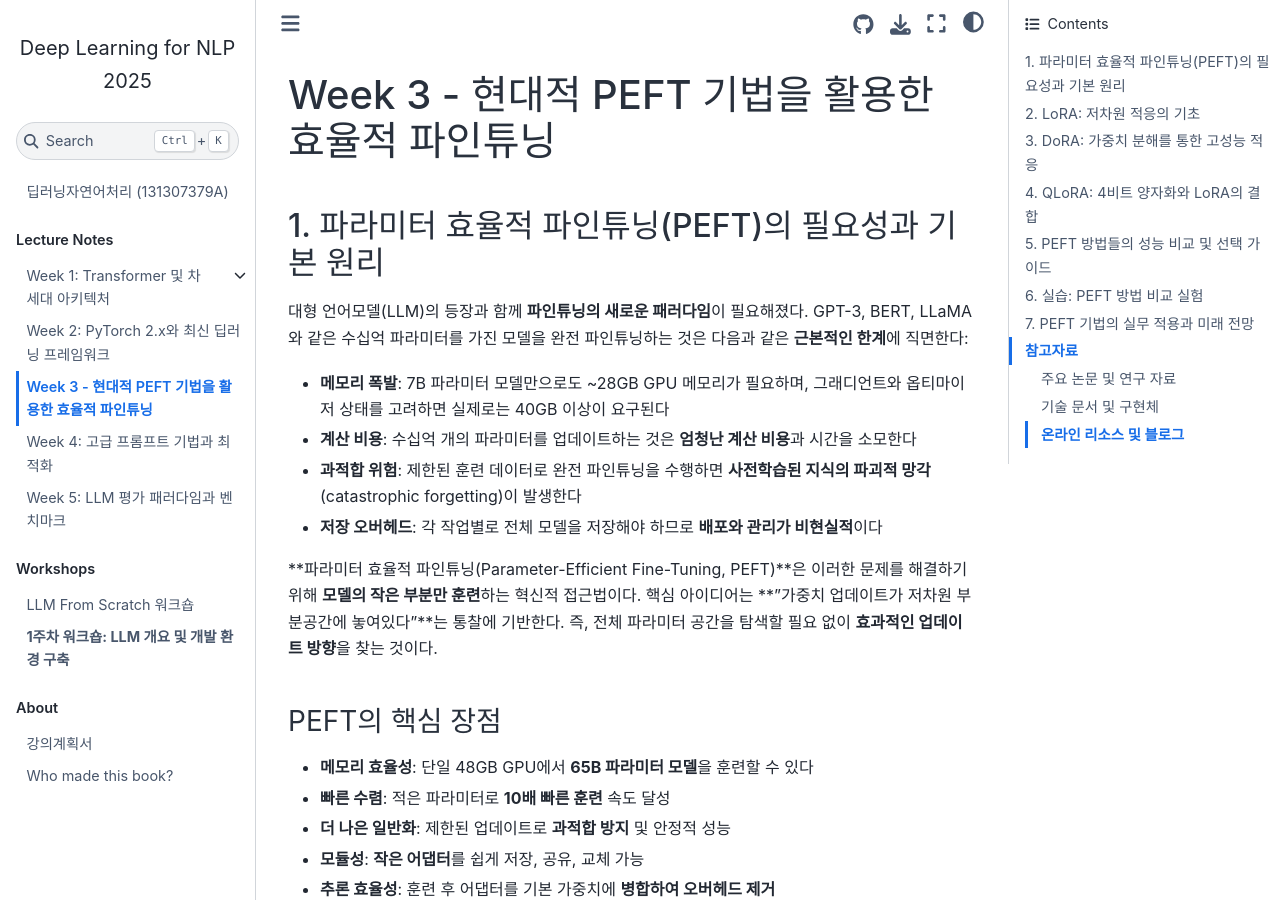
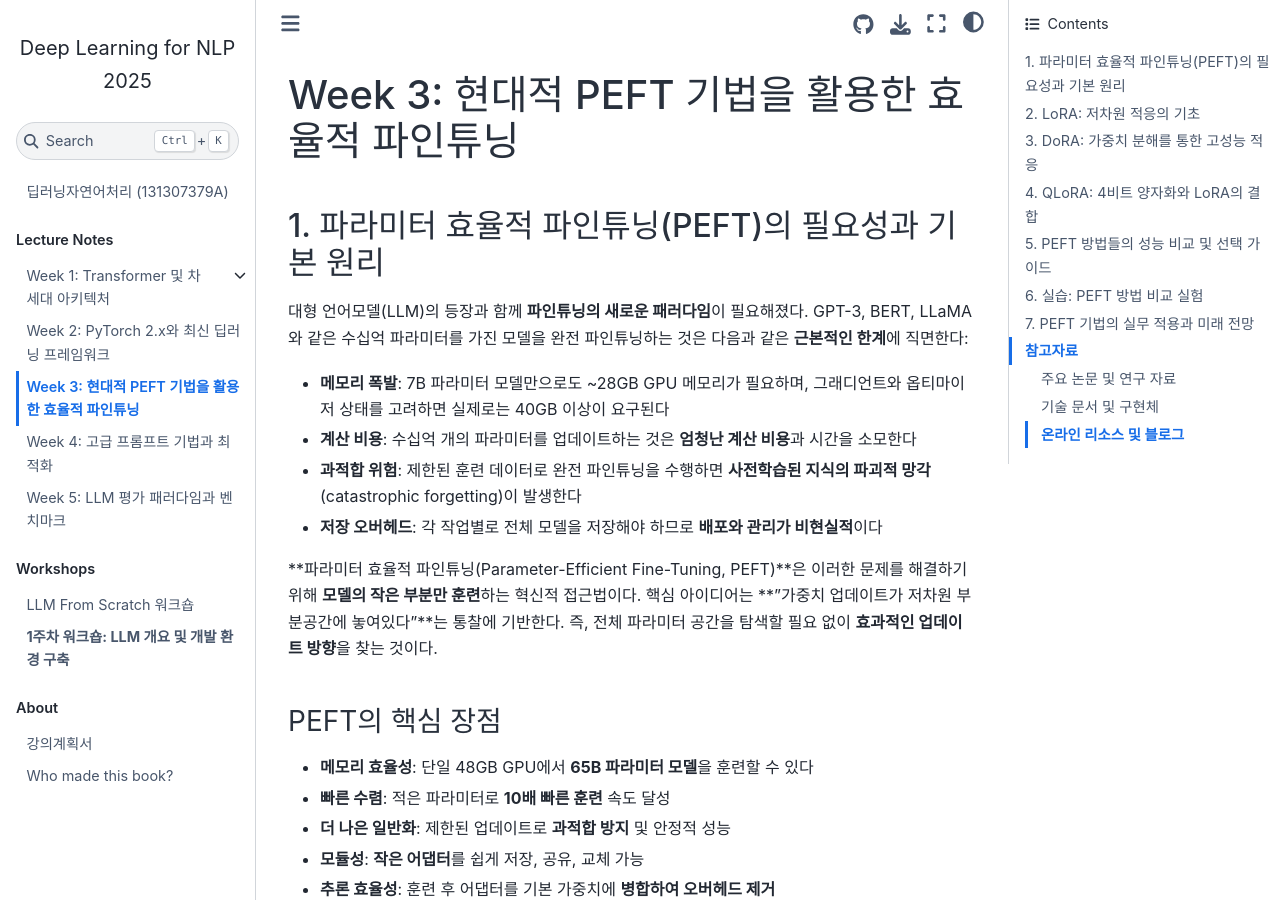
Before and after one commit to entelecheia/deepnlp-2025, a Jupyter Book: the page built from book/ko/week03/index.md, in a window 1280 px wide and 900 px high. Built offline with Jupyter Book 1.0.4 settings and Sphinx 7.4.7 and the Sphinx Book theme 1.1.4, drawn with Linux system fonts in a browser that asks for light colours.

````diff
--- a/book/ko/week03/index.md
+++ b/book/ko/week03/index.md
@@ -1,4 +1,4 @@
-# Week 3 - 현대적 PEFT 기법을 활용한 효율적 파인튜닝
+# Week 3: 현대적 PEFT 기법을 활용한 효율적 파인튜닝
 
 ## 1. 파라미터 효율적 파인튜닝(PEFT)의 필요성과 기본 원리
 
@@ -32,6 +32,7 @@
 $$\Delta W = A \times B$$
 
 여기서:
+
 - $A \in \mathbb{R}^{d \times r}$와 $B \in \mathbb{R}^{r \times k}$는 **저차원 행렬**
 - $r \ll \min(d, k)$는 **랭크** (일반적으로 4, 8, 16)
 - $A$와 $B$만 **훈련 가능한 파라미터**
@@ -41,6 +42,7 @@ $$\Delta W = A \times B$$
 ### 2.2 LoRA의 수학적 예시
 
 **768×768 어텐션 가중치 행렬**에 랭크 $r=8$을 적용한 경우:
+
 - **완전 파인튜닝**: 768² = **589,824 파라미터**
 - **LoRA**: 8×(768+768) = **12,288 파라미터** (98% 감소!)
 
@@ -77,6 +79,7 @@ print(f"Trainable parameters: {model.print_trainable_parameters()}")
 ```
 
 **실행 결과 예시:**
+
 ```
 trainable params: 1,572,864 || all params: 110,104,322 || trainable%: 1.43
 ```
@@ -84,12 +87,14 @@ trainable params: 1,572,864 || all params: 110,104,322 || trainable%: 1.43
 ### 2.4 LoRA의 주요 장점과 한계
 
 **장점:**
+
 - **파라미터 효율성**: 원본 파라미터의 0.1%-0.5%만 사용
 - **메모리 절약**: 90% 이상의 메모리 사용량 감소
 - **추론 오버헤드 없음**: 훈련 후 어댑터를 기본 가중치에 병합 가능
 - **모듈성**: 작업별 어댑터를 쉽게 교체 가능
 
 **한계:**
+
 - **저차원 병목**: 랭크 제약으로 인한 표현력 제한
 - **하이퍼파라미터 민감성**: 랭크와 알파 값에 따른 성능 변동
 - **레이어별 최적화 부족**: 모든 레이어에 동일한 설정 적용
@@ -118,20 +123,23 @@ DoRA는 각 가중치 행렬 $W_0$를 **두 개의 독립적인 성분**으로
 가중치 행렬 $W_0 \in \mathbb{R}^{d \times k}$에 대해:
 
 1. **분해**:
+
    - $V = \frac{W_0}{||W_0||_F}$ (방향 벡터)
    - $m = ||W_0||_F$ (크기 스칼라)
 
 2. **방향 업데이트**: LoRA를 방향에 적용
+
    - $\Delta V = AB$ (여기서 $A \in \mathbb{R}^{d \times r}$, $B \in \mathbb{R}^{r \times k}$)
    - $V' = V + \Delta V$
 
 3. **크기 업데이트**: 스케일링 인수 학습
+
    - $m' = m + \Delta m$ (여기서 $\Delta m$은 학습 가능한 스칼라)
 
 4. **재구성**: $W' = m' \times \frac{V'}{||V'||_F}$
 
 ![DoRA Architecture](figs/image1.jpeg)
-*DoRA의 구조: 사전학습된 가중치 $W_0$는 고정된 방향 $V$와 학습 가능한 크기 $m$으로 분해된다. DoRA는 방향을 조정하기 위해 LoRA 스타일의 저차원 업데이트를 적용하고 크기 $m$도 조정한다. 훈련 후, 크기와 새로운 방향이 곱해져 병합된 가중치 $W'$를 형성한다.*
+_DoRA의 구조: 사전학습된 가중치 $W_0$는 고정된 방향 $V$와 학습 가능한 크기 $m$으로 분해된다. DoRA는 방향을 조정하기 위해 LoRA 스타일의 저차원 업데이트를 적용하고 크기 $m$도 조정한다. 훈련 후, 크기와 새로운 방향이 곱해져 병합된 가중치 $W'$를 형성한다._
 
 ### 3.3 DoRA의 주요 장점
 
@@ -217,11 +225,13 @@ QLoRA의 성공은 신경망 가중치에 최적화된 사용자 정의 4비트
 ### 4.3 QLoRA 기술적 혁신
 
 **이중 양자화:**
+
 - 모델 가중치(4비트)와 스케일링 인수(8비트) 모두를 양자화
 - 성능 손실 없이 **메모리 오버헤드를 더욱 줄임**
 - bitsandbytes 라이브러리에서 효율적으로 구현
 
 **페이징된 옵티마이저:**
+
 - 피크 시 그래디언트와 모멘텀을 **CPU 메모리로 스왑**
 - 대형 모델에서 **메모리 부족 오류 방지**
 - 그렇지 않으면 맞지 않을 모델의 훈련을 가능하게 함
@@ -236,7 +246,7 @@ QLoRA는 놀라운 결과를 달성한다:
 - **속도**: 현대 하드웨어에서 **4비트 연산이 종종 16비트보다 빠름**
 
 ![QLoRA Comparison](figs/image3.jpeg)
-*완전 파인튜닝 vs LoRA vs QLoRA 비교. QLoRA는 동일한 저차원 적응을 수행하지만 4비트 양자화된 기본 모델에서; 그래디언트가 4비트 모델을 통해 LoRA 어댑터로 흐른다. 이 접근법은 성능을 보존하면서 메모리를 ~75% 절약한다.*
+_완전 파인튜닝 vs LoRA vs QLoRA 비교. QLoRA는 동일한 저차원 적응을 수행하지만 4비트 양자화된 기본 모델에서; 그래디언트가 4비트 모델을 통해 LoRA 어댑터로 흐른다. 이 접근법은 성능을 보존하면서 메모리를 ~75% 절약한다._
 
 ### 4.5 QLoRA 구현 예시
 
@@ -286,26 +296,29 @@ model = get_peft_model(model, lora_config)
 
 ### 5.1 PEFT 방법별 성능 비교
 
-| 방법 | 파라미터 효율성 | 성능 | 메모리 절약 | 사용 사례 |
-|------|----------------|------|-------------|----------|
-| **LoRA** | 모델의 0.1-0.5% | 기준선 | 90% | 일반 목적 |
-| **DoRA** | 모델의 0.1-0.5% | LoRA 대비 +3.7% | 90% | 더 나은 성능 필요 |
-| **QLoRA** | 75% 메모리 감소 | 완전 FT와 일치 | 75% | 대형 모델 |
-| **VB-LoRA** | LoRA의 0.01% | LoRA보다 나음 | 99% | 다중 작업 시나리오 |
+| 방법        | 파라미터 효율성 | 성능            | 메모리 절약 | 사용 사례          |
+| ----------- | --------------- | --------------- | ----------- | ------------------ |
+| **LoRA**    | 모델의 0.1-0.5% | 기준선          | 90%         | 일반 목적          |
+| **DoRA**    | 모델의 0.1-0.5% | LoRA 대비 +3.7% | 90%         | 더 나은 성능 필요  |
+| **QLoRA**   | 75% 메모리 감소 | 완전 FT와 일치  | 75%         | 대형 모델          |
+| **VB-LoRA** | LoRA의 0.01%    | LoRA보다 나음   | 99%         | 다중 작업 시나리오 |
 
 ### 5.2 상황별 PEFT 방법 선택 가이드
 
 **연구 및 실험을 위해:**
+
 - **기준 성능**: LoRA로 시작
 - **더 나은 결과**: DoRA 사용
 - **대형 모델**: QLoRA 고려
 
 **프로덕션 배포를 위해:**
+
 - **대형 모델(7B+ 파라미터)**: QLoRA 사용
 - **메모리 제약 환경**: QLoRA + DoRA 조합
 - **다중 작업 시나리오**: VB-LoRA 사용
 
 **자원 제한 환경을 위해:**
+
 - **최소 파라미터 예산**: VB-LoRA
 - **메모리 제약**: QLoRA
 - **저장 제한**: VB-LoRA
@@ -624,10 +637,10 @@ comparison_df = compare_results()
 
 **예상 결과:**
 
-| 방법 | 정확도 | 훈련 시간 | 훈련 가능 파라미터 |
-|------|--------|-----------|-------------------|
-| LoRA | ~0.92 | ~300초 | ~1.5M |
-| QLoRA | ~0.91 | ~400초 | ~1.5M |
+| 방법  | 정확도 | 훈련 시간 | 훈련 가능 파라미터 |
+| ----- | ------ | --------- | ------------------ |
+| LoRA  | ~0.92  | ~300초    | ~1.5M              |
+| QLoRA | ~0.91  | ~400초    | ~1.5M              |
 
 **주요 관찰사항:**
 
@@ -647,36 +660,39 @@ comparison_df = compare_results()
 
 **상황별 최적 PEFT 방법 선택:**
 
-| 상황 | 추천 방법 | 이유 |
-|------|-----------|------|
-| **연구/실험** | LoRA | 안정적이고 널리 지원됨 |
-| **성능 최적화** | DoRA | LoRA 대비 3.7% 성능 향상 |
-| **대형 모델 (7B+)** | QLoRA | 메모리 효율성과 성능 균형 |
-| **자원 제약 환경** | VB-LoRA | 극도의 파라미터 압축 |
-| **프로덕션 배포** | QLoRA + DoRA | 안정성과 효율성 조합 |
+| 상황                | 추천 방법    | 이유                      |
+| ------------------- | ------------ | ------------------------- |
+| **연구/실험**       | LoRA         | 안정적이고 널리 지원됨    |
+| **성능 최적화**     | DoRA         | LoRA 대비 3.7% 성능 향상  |
+| **대형 모델 (7B+)** | QLoRA        | 메모리 효율성과 성능 균형 |
+| **자원 제약 환경**  | VB-LoRA      | 극도의 파라미터 압축      |
+| **프로덕션 배포**   | QLoRA + DoRA | 안정성과 효율성 조합      |
 
 ### 7.2 PEFT 성능 비교 종합
 
-| 방법 | 파라미터 효율성 | 성능 | 메모리 절약 | 추론 속도 | 사용 난이도 |
-|------|----------------|------|-------------|-----------|-------------|
-| **LoRA** | ⭐⭐⭐ | ⭐⭐⭐ | ⭐⭐⭐⭐ | ⭐⭐⭐⭐⭐ | ⭐⭐⭐⭐⭐ |
-| **DoRA** | ⭐⭐⭐ | ⭐⭐⭐⭐ | ⭐⭐⭐⭐ | ⭐⭐⭐⭐ | ⭐⭐⭐⭐ |
-| **QLoRA** | ⭐⭐⭐⭐ | ⭐⭐⭐⭐ | ⭐⭐⭐⭐⭐ | ⭐⭐⭐ | ⭐⭐⭐ |
-| **VB-LoRA** | ⭐⭐⭐⭐⭐ | ⭐⭐⭐ | ⭐⭐⭐⭐⭐ | ⭐⭐⭐⭐ | ⭐⭐ |
+| 방법        | 파라미터 효율성 | 성능     | 메모리 절약 | 추론 속도  | 사용 난이도 |
+| ----------- | --------------- | -------- | ----------- | ---------- | ----------- |
+| **LoRA**    | ⭐⭐⭐          | ⭐⭐⭐   | ⭐⭐⭐⭐    | ⭐⭐⭐⭐⭐ | ⭐⭐⭐⭐⭐  |
+| **DoRA**    | ⭐⭐⭐          | ⭐⭐⭐⭐ | ⭐⭐⭐⭐    | ⭐⭐⭐⭐   | ⭐⭐⭐⭐    |
+| **QLoRA**   | ⭐⭐⭐⭐        | ⭐⭐⭐⭐ | ⭐⭐⭐⭐⭐  | ⭐⭐⭐     | ⭐⭐⭐      |
+| **VB-LoRA** | ⭐⭐⭐⭐⭐      | ⭐⭐⭐   | ⭐⭐⭐⭐⭐  | ⭐⭐⭐⭐   | ⭐⭐        |
 
 ### 7.3 실무 적용 시 고려사항
 
 **메모리 제약 환경:**
+
 - **단일 GPU (8GB)**: QLoRA + 작은 배치 크기
 - **단일 GPU (16GB)**: LoRA 또는 DoRA
 - **다중 GPU**: 표준 LoRA로 시작 후 필요시 DoRA 적용
 
 **성능 요구사항:**
+
 - **높은 정확도 필요**: DoRA 사용
 - **빠른 프로토타이핑**: LoRA 사용
 - **대형 모델 필수**: QLoRA 사용
 
 **배포 환경:**
+
 - **클라우드 서비스**: QLoRA로 비용 절약
 - **엣지 디바이스**: VB-LoRA로 모델 크기 최소화
 - **실시간 추론**: LoRA로 추론 속도 최적화
@@ -684,21 +700,25 @@ comparison_df = compare_results()
 ### 7.4 PEFT의 미래 발전 방향
 
 **1. 자동화된 PEFT 선택**
+
 - AI 기반 방법 선택 시스템
 - 작업별 최적 하이퍼파라미터 자동 탐색
 - 동적 적응 메커니즘
 
 **2. 하드웨어 특화 최적화**
+
 - 모바일/엣지 디바이스용 경량 PEFT
 - 클라우드 GPU 최적화
 - 특수 하드웨어(TPU, NPU) 지원
 
 **3. 멀티모달 PEFT 확장**
+
 - 비전-언어 모델용 PEFT
 - 오디오-텍스트 모델 적응
 - 크로스 모달 지식 전이
 
 **4. 연합 학습과 PEFT 결합**
+
 - 분산 환경에서의 PEFT
 - 프라이버시 보존 파인튜닝
 - 클라이언트별 맞춤형 적응
@@ -706,16 +726,19 @@ comparison_df = compare_results()
 ### 7.5 실무 권장사항
 
 **시작 단계:**
+
 1. **LoRA로 프로토타입** 구축하여 기본 성능 확인
 2. **작은 데이터셋**으로 빠른 실험 수행
 3. **하이퍼파라미터 튜닝**을 통한 최적 설정 탐색
 
 **최적화 단계:**
+
 1. **성능 향상 필요시** DoRA로 업그레이드
 2. **메모리 제약시** QLoRA 적용
 3. **배포 최적화**를 위한 모델 압축 고려
 
 **프로덕션 단계:**
+
 1. **A/B 테스트**를 통한 방법 비교
 2. **모니터링 시스템** 구축
 3. **지속적 개선**을 위한 피드백 루프
````
